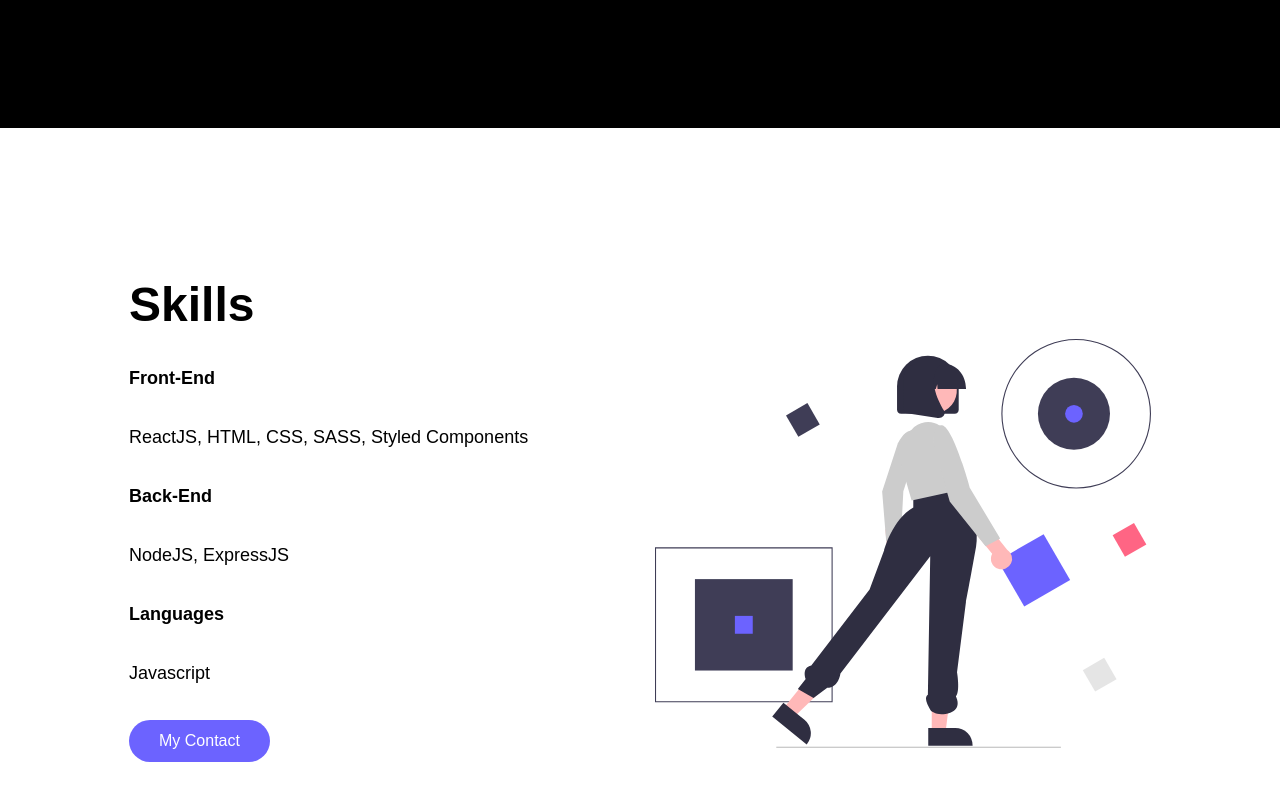
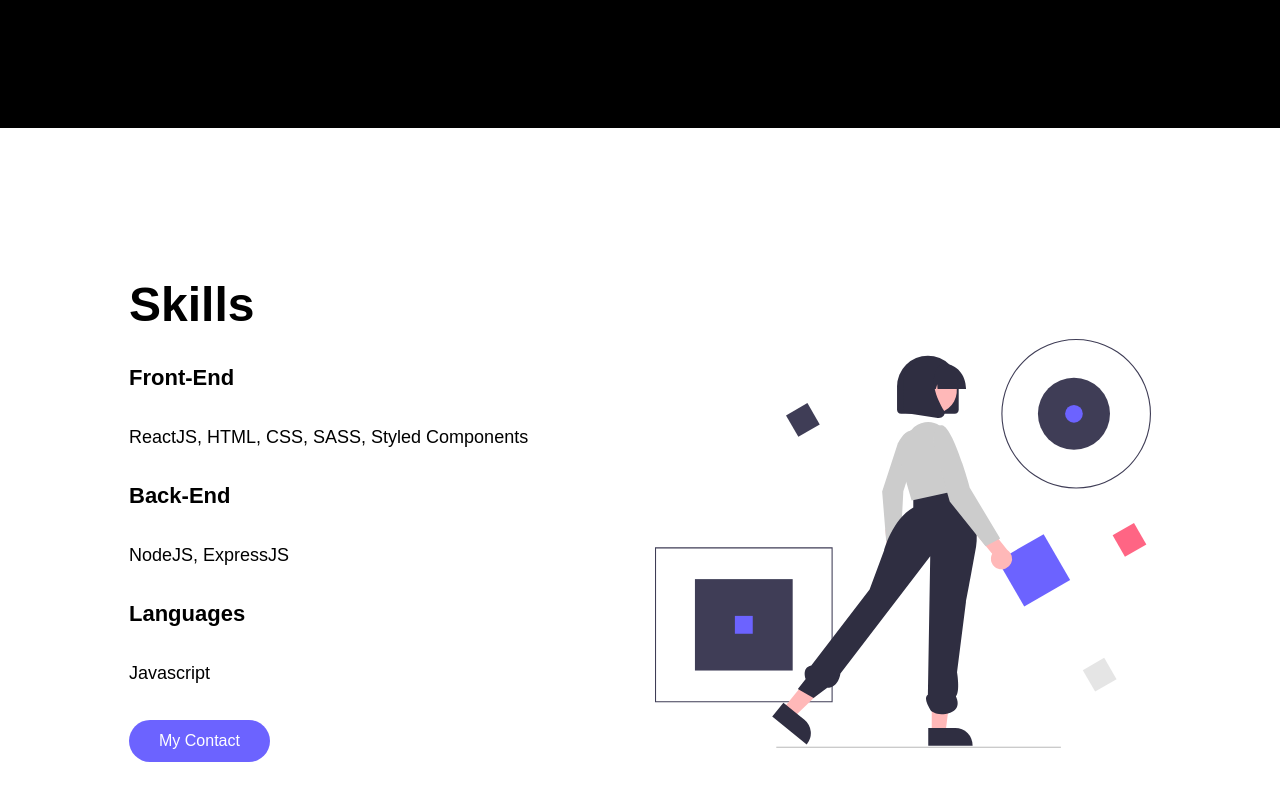
Before and after one commit to NyergesC/react-styled-components-project, a React (Create React App) app: page / in a window 1280 px wide. Shown: the part 2332-3132 px from the top of the page. Built offline with nearby package versions, Linux system fonts and the light colour scheme; a web font is replaced by a local one.

Commit message:
skills font-size increased

```diff
--- a/src/components/InfoSection/Data.js
+++ b/src/components/InfoSection/Data.js
@@ -1,5 +1,3 @@
-
-
 export const homeObjOne = {
     id: 'about',
     lightBg: false,
@@ -10,7 +8,7 @@ export const homeObjOne = {
     description: 'I am a Webdesigner and Fronted Developer living in Budapest. I enjoy working on projects with Javascript, React and Node Js. Currently, I am sharpanening my SASS and Gatsby while working on additional projects.',
     buttonLabel: 'Get started',
     imgStart:false,
-    img: "/static/media/svg-1.344c5a1ec4cfd5b50d3b5f6fab7af2eb.svg",
+    img: require('../../images/svg-7.svg'),
     alt: 'picture',
     dark: true,
     primary:true,
--- a/src/components/Skills/SkillElements.js
+++ b/src/components/Skills/SkillElements.js
@@ -68,7 +68,7 @@ export const SkillH1 = styled.h1`
  export const SkillH2 = styled.h2`
     max-width:440px;
     margin-bottom: 35px;
-    font-size:18px;
+    font-size:22px;
     line-height:24px;
     color: #000;
 
--- a/src/pages/index.js
+++ b/src/pages/index.js
@@ -20,7 +20,7 @@ const Home  = () => {
       <Sidebar isOpen={isOpen} toggle={toggle} />
       <Navbar toggle={toggle}/>
       <LandingPage />
-{/*       <InfoSection {...homeObjOne}/> */}
+{/*       <InfoSection {...homeObjOne}/>  */}
       <Project />
       <InfoSection {...homeObjThree}/>
       <Skill />
```
Also changed, not shown: src/images/svg-7.svg (added), src/images/svg-8.svg (added).
